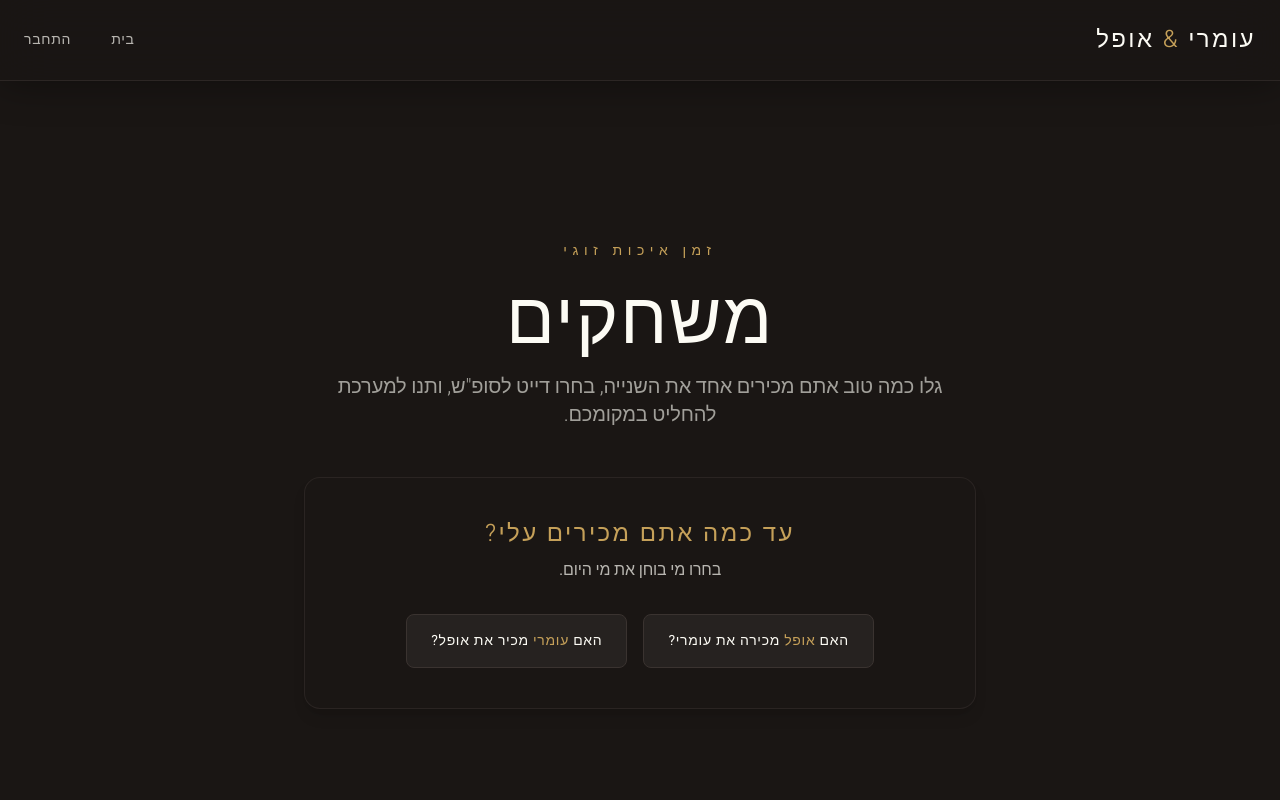
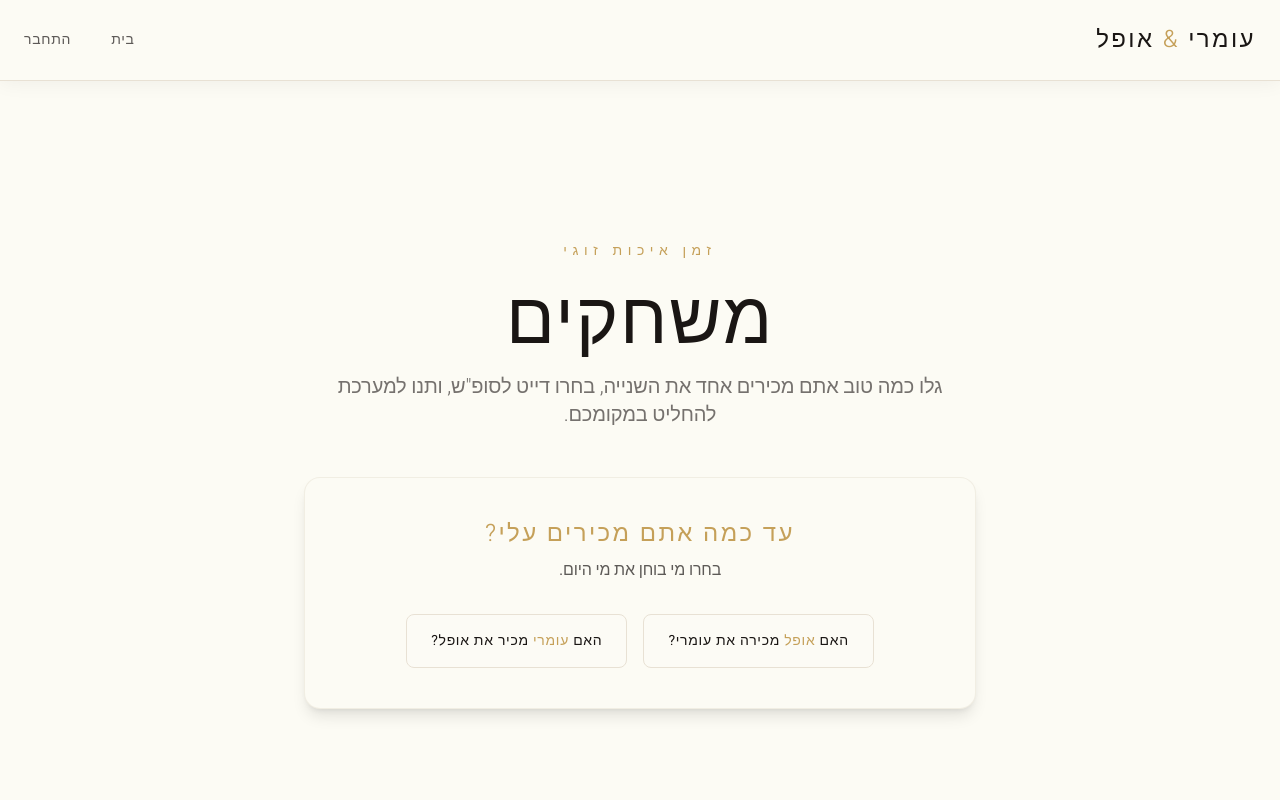
Before and after one commit to mesikaomri20-ops/Omri-Opal, a Next.js app: page /games in a window 1280 px wide. Shown: the top 800 px of the page. Built offline with nearby package versions, Linux system fonts and the light colour scheme.

Commit message:
style: fix readability and convert site to light theme

```diff
--- a/app/globals.css
+++ b/app/globals.css
@@ -3,14 +3,15 @@
 @tailwind utilities;
 
 :root {
-  --background: #1A1614;
-  --foreground: #FCFBF4;
+  --background: #FCFBF4;
+  --foreground: #1A1614;
   --gold: #C5A059;
   --beige: #F5F5DC;
-  --border: #3A3330;
+  --border: #E8E1D4;
+  --card: #FFFFFF;
 }
 
-/* ── Base ────────────────────────────── */
+/* ── Base ─────────────────────────────── */
 body {
   color: var(--foreground);
   background: var(--background);
@@ -18,51 +19,48 @@ body {
   letter-spacing: -0.01em;
 }
 
-html {
-  scroll-behavior: smooth;
+html { scroll-behavior: smooth; }
+
+/* ── Page transition ──────────────────── */
+main {
+  animation: fadeSlideUp 0.4s ease-out both;
 }
-
-/* ── Page Transitions ─────────────────── */
-main {
-  animation: fadeSlideUp 0.45s ease-out both;
-}
-
 @keyframes fadeSlideUp {
-  from { opacity: 0; transform: translateY(14px); }
+  from { opacity: 0; transform: translateY(12px); }
   to   { opacity: 1; transform: translateY(0); }
 }
 
 /* ── Scrollbar ────────────────────────── */
 ::-webkit-scrollbar { width: 5px; }
 ::-webkit-scrollbar-track { background: transparent; }
-::-webkit-scrollbar-thumb {
-  background: #3A3330;
-  border-radius: 4px;
-}
-::-webkit-scrollbar-thumb:hover {
-  background: #C5A059;
-}
+::-webkit-scrollbar-thumb { background: #E8E1D4; border-radius: 4px; }
+::-webkit-scrollbar-thumb:hover { background: #C5A059; }
 
 /* ── Selection ────────────────────────── */
 ::selection {
-  background: rgba(197, 160, 89, 0.25);
-  color: #FCFBF4;
+  background: rgba(197, 160, 89, 0.2);
+  color: #1A1614;
 }
 
 /* ── Utilities ────────────────────────── */
 .hide-scrollbars::-webkit-scrollbar { display: none; }
-.hide-scrollbars {
-  -ms-overflow-style: none;
-  scrollbar-width: none;
+.hide-scrollbars { -ms-overflow-style: none; scrollbar-width: none; }
+
+/* ── Glass card (light version) ──────── */
+.glass-card {
+  background: rgba(255, 255, 255, 0.75);
+  backdrop-filter: blur(16px);
+  -webkit-backdrop-filter: blur(16px);
+  border: 1px solid rgba(197, 160, 89, 0.2);
+  border-radius: 1.25rem;
 }
 
-/* ── Glassmorphism card ───────────────── */
-.glass-card {
-  background: rgba(252, 251, 244, 0.05);
-  backdrop-filter: blur(16px);
-  -webkit-backdrop-filter: blur(16px);
-  border: 1px solid rgba(197, 160, 89, 0.15);
-  border-radius: 1.25rem;
+/* ── Gold-trim white card ─────────────── */
+.premium-card {
+  background: #FFFFFF;
+  border: 1px solid rgba(197, 160, 89, 0.25);
+  border-radius: 1rem;
+  box-shadow: 0 2px 20px rgba(26, 22, 20, 0.06), 0 1px 4px rgba(26, 22, 20, 0.04);
 }
 
 /* ── Gold Glow button ─────────────────── */
@@ -79,16 +77,13 @@ main {
   cursor: pointer;
 }
 .btn-gold:hover {
-  background: rgba(197, 160, 89, 0.12);
+  background: rgba(197, 160, 89, 0.08);
   border-color: #C5A059;
   box-shadow: 0 0 24px rgba(197, 160, 89, 0.2);
 }
-.btn-gold:disabled {
-  opacity: 0.35;
-  cursor: not-allowed;
-}
+.btn-gold:disabled { opacity: 0.35; cursor: not-allowed; }
 
-/* ── Handwriting accent ───────────────── */
+/* ── Handwriting gold font ────────────── */
 @import url('https://fonts.googleapis.com/css2?family=Rubik+Wet+Paint&display=swap');
 
 .font-handwriting {
@@ -99,20 +94,17 @@ main {
   background-clip: text;
 }
 
-/* ── 3D Gold Pin ─────────────────────── */
-.map-pin circle.pin-outer {
-  filter: drop-shadow(0 4px 8px rgba(197,160,89,0.5));
+/* ── Select option fix (light bg) ──────── */
+select option {
+  background: #FFFFFF;
+  color: #1A1614;
 }
 
-/* ── Input base ──────────────────────── */
-input, select, textarea {
-  background: transparent;
-  color: var(--foreground);
-  accent-color: var(--gold);
+/* ── Force dark text in white cards ────── */
+.card-text-dark,
+.card-text-dark * {
+  color: #1A1614 !important;
 }
-
-/* ── Form select fix on dark bg ──────── */
-select option {
-  background: #1A1614;
-  color: #FCFBF4;
+.card-text-dark .label-gold {
+  color: #C5A059 !important;
 }
--- a/app/page.tsx
+++ b/app/page.tsx
@@ -7,28 +7,29 @@ export default async function Home() {
   return (
     <div className="flex flex-col items-center justify-center min-h-[80vh] w-full max-w-6xl mx-auto">
 
-      {/* Radial Glow */}
+      {/* Subtle warm radial glow */}
       <div className="fixed inset-0 pointer-events-none z-0">
-        <div className="absolute top-1/2 left-1/2 -translate-x-1/2 -translate-y-1/2 w-[600px] h-[400px] bg-brand-gold/5 blur-[120px] rounded-full" />
+        <div className="absolute top-1/3 left-1/2 -translate-x-1/2 -translate-y-1/2 w-[700px] h-[400px] bg-brand-gold/8 blur-[140px] rounded-full" />
       </div>
 
-      {/* Intro text */}
-      <div className="relative z-10 text-center space-y-6 mb-10 md:mb-20 mt-8 px-4" dir="rtl">
-        <p className="text-xs md:text-sm uppercase tracking-[0.5em] text-brand-gold font-medium opacity-80">
+      {/* Hero heading */}
+      <div className="relative z-10 text-center space-y-4 mb-10 md:mb-20 mt-8 px-4" dir="rtl">
+        <p className="text-xs md:text-sm uppercase tracking-[0.5em] text-brand-gold font-medium">
           קפסולת החיים
         </p>
 
-        <h1 className="text-3xl md:text-5xl lg:text-6xl font-light tracking-wide text-foreground leading-[1.5] md:leading-[1.6]">
-          <span className="block text-foreground/70 text-2xl md:text-3xl mb-1">הזמן שנותר לרגע</span>
-          <span className="block text-foreground/70 text-2xl md:text-3xl mb-2">שאופל אביסרור הופכת ל</span>
-          <span className="font-handwriting text-4xl md:text-6xl lg:text-7xl block mt-1">
+        <h1 className="font-light tracking-wide text-foreground leading-[1.6]">
+          <span className="block text-foreground/60 text-xl md:text-2xl">הזמן שנותר לרגע</span>
+          <span className="block text-foreground/60 text-xl md:text-2xl mb-2">שאופל אביסרור הופכת ל</span>
+          {/* Gold handwriting accent — visible on light bg */}
+          <span className="font-handwriting text-5xl md:text-7xl block mt-2 drop-shadow-[0_2px_8px_rgba(197,160,89,0.3)]">
             אופל מסיקה
           </span>
         </h1>
 
-        <h2 className="text-base md:text-lg font-light tracking-[0.2em] text-foreground/50 mt-4">
+        <p className="text-sm md:text-base font-light tracking-[0.25em] text-foreground/40 mt-4">
           מסע אל הנצח.
-        </h2>
+        </p>
       </div>
 
       <div className="relative z-10 w-full">
--- a/components/Navbar.tsx
+++ b/components/Navbar.tsx
@@ -41,7 +41,7 @@ export default function Navbar() {
   };
 
   return (
-    <header className="sticky top-0 z-50 w-full backdrop-blur-xl bg-background/75 border-b border-brand-border/60 transition-colors duration-300 shadow-[0_1px_40px_rgba(0,0,0,0.4)]">
+    <header className="sticky top-0 z-50 w-full backdrop-blur-xl bg-background/90 border-b border-brand-border transition-colors duration-300 shadow-[0_1px_20px_rgba(26,22,20,0.06)]">
       <div className="container mx-auto px-6 h-20 flex items-center justify-between">
         <Link href="/" className="text-xl md:text-2xl font-light tracking-widest text-foreground hover:opacity-80 transition-opacity">
           עומרי <span className="text-brand-gold">&</span> אופל
--- a/tailwind.config.ts
+++ b/tailwind.config.ts
@@ -9,16 +9,17 @@ const config: Config = {
   theme: {
     extend: {
       colors: {
-        // ── Luxury Warm Palette ──────────────────────
-        background: "#1A1614",    // Deep Espresso
-        foreground: "#FCFBF4",    // Broken White
+        // ── Luxury Warm Light Palette ─────────────────
+        background: "#FCFBF4",    // Broken White
+        foreground: "#1A1614",    // Deep Espresso (high contrast on light)
         brand: {
           gold:   "#C5A059",      // Brushed Gold
           beige:  "#F5F5DC",      // Warm Beige
-          light:  "#FCFBF4",      // Broken White
-          dark:   "#0F0D0C",      // Near-black espresso
-          border: "#3A3330",      // Subtle warm border
+          light:  "#FAF8F2",      // Very light warm beige
+          dark:   "#1A1614",      // Near-black espresso
+          border: "#E8E1D4",      // Soft warm border (visible on white)
           muted:  "#8A7E72",      // Muted warm grey
+          card:   "#FFFFFF",      // Pure white cards
         }
       },
       borderRadius: {
@@ -30,21 +31,17 @@ const config: Config = {
         "warm-sm": "0 4px 20px rgba(197,160,89,0.06)",
         "warm-md": "0 8px 40px rgba(197,160,89,0.10)",
         "warm-lg": "0 20px 60px rgba(197,160,89,0.15)",
-        "gold-glow": "0 0 30px rgba(197,160,89,0.25)",
+        "gold-glow": "0 0 30px rgba(197,160,89,0.3)",
+        "card": "0 2px 16px rgba(26,22,20,0.06), 0 1px 4px rgba(26,22,20,0.04)",
       },
       keyframes: {
         "fade-slide-up": {
-          "0%":   { opacity: "0", transform: "translateY(16px)" },
+          "0%":   { opacity: "0", transform: "translateY(12px)" },
           "100%": { opacity: "1", transform: "translateY(0)" },
         },
-        "pulse-gold": {
-          "0%, 100%": { boxShadow: "0 0 0 0 rgba(197,160,89,0.3)" },
-          "50%":      { boxShadow: "0 0 0 8px rgba(197,160,89,0)" },
-        }
       },
       animation: {
-        "fade-slide-up": "fade-slide-up 0.5s ease-out both",
-        "pulse-gold":    "pulse-gold 2s ease-in-out infinite",
+        "fade-slide-up": "fade-slide-up 0.45s ease-out both",
       }
     },
   },
```
Also changed, not shown: components/games/DateGenerator.tsx (+8 -8 lines).
